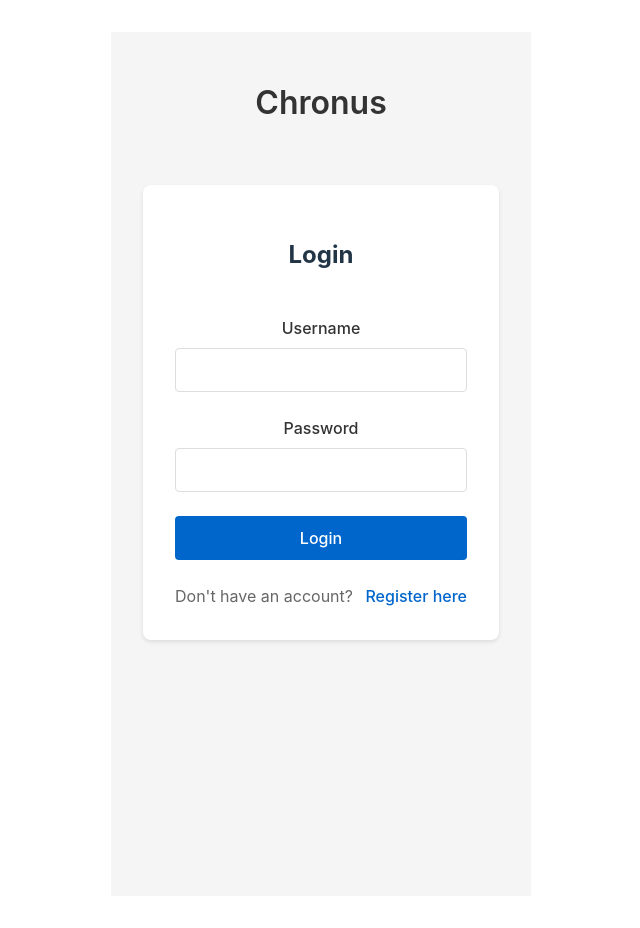
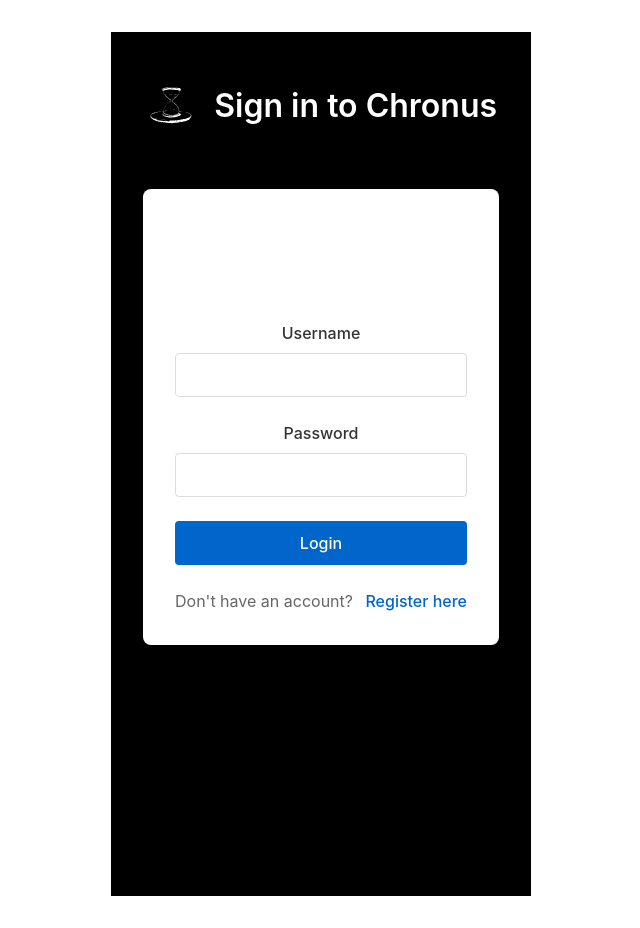
Before and after one commit to daedalus1215/chronus-react-nestjs, a React (Vite) app in the folder frontend/: page /login in a window 1280 px wide. Shown: the whole page, without its empty margins (319-959 px from the left). Built offline with nearby package versions, Linux system fonts and the light colour scheme.

Commit message:
landing-page: update style on LoginPage

```diff
--- a/frontend/src/pages/LoginPage/LoginPage.module.css
+++ b/frontend/src/pages/LoginPage/LoginPage.module.css
@@ -4,12 +4,22 @@
   flex-direction: column;
   align-items: center;
   padding: 2rem;
-  background-color: #f5f5f5;
+  background-color: #000;
+  color: #fff;
 }
 
 .title {
-  color: #333;
+  color: #fff;
   margin-bottom: 2rem;
   font-size: 2rem;
   font-weight: 600;
+  display: flex;
+  align-items: center;
+  gap: 1rem;
 }
+
+.logo {
+  height: 40px;
+  width: auto;
+  filter: brightness(0) invert(1); /* Make SVG white */
+}
--- a/frontend/src/pages/LoginPage/LoginPage.tsx
+++ b/frontend/src/pages/LoginPage/LoginPage.tsx
@@ -2,6 +2,7 @@
 import { useNavigate } from 'react-router-dom';
 import { Login } from './components/Login';
 import { useAuth } from '../../auth/useAuth';
+import logo from '../../../public/chronus1.svg';
 import styles from './LoginPage.module.css';
 
 export const LoginPage: React.FC = () => {
@@ -29,8 +30,11 @@
 
   return (
     <div className={styles.loginPage}>
-      <h1 className={styles.title}>Chronus</h1>
+      <h1 className={styles.title}>
+        <img src={logo} alt="Chronus Logo" className={styles.logo} />
+        Sign in to Chronus
+      </h1>
       <Login onLogin={handleLogin} />
     </div>
   );
-};
+}
```
